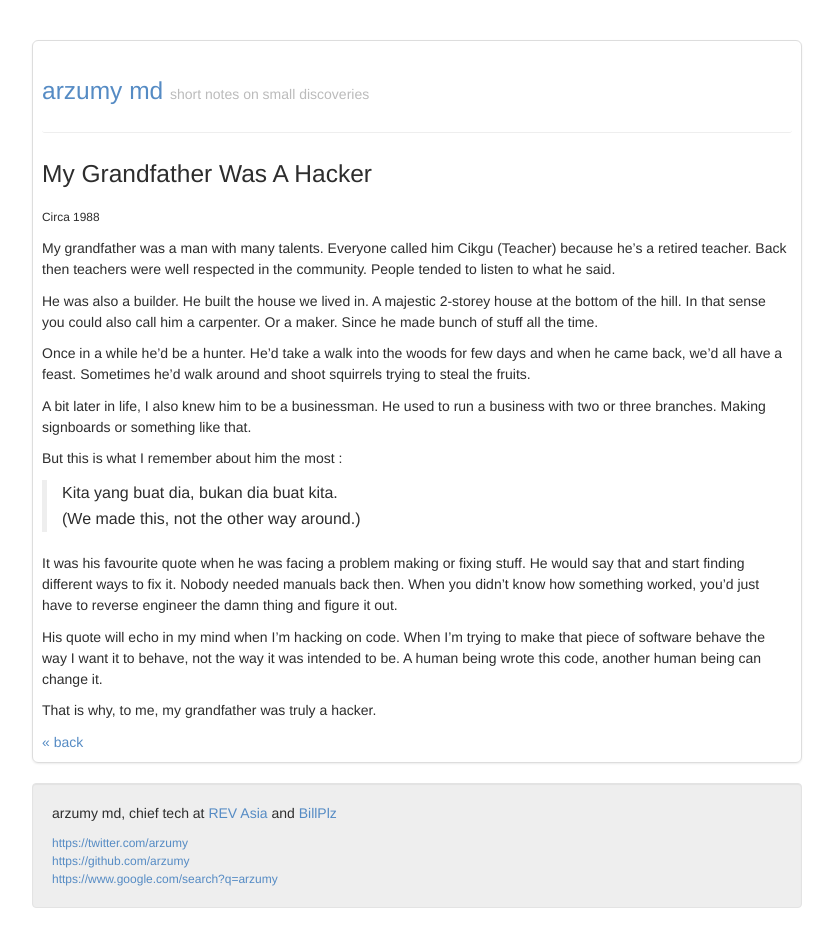
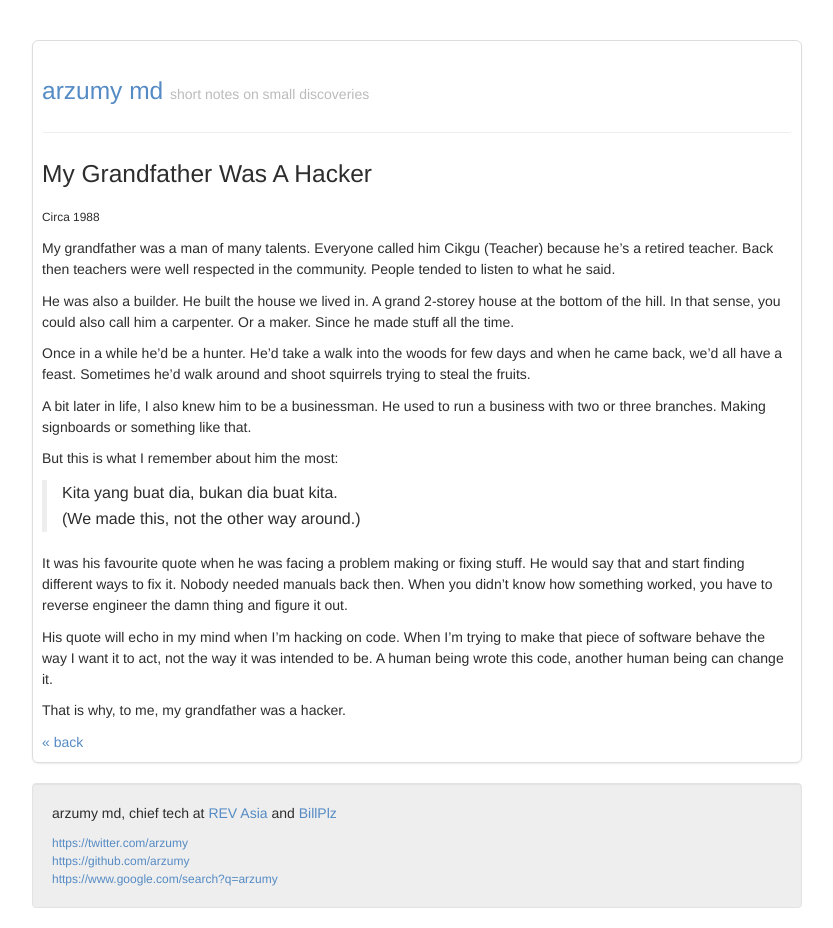
Before and after one commit to arzumy/arzumy.github.com, a Jekyll site: the page built from _posts/1988-01-01-my-grandfather-was-a-hacker.md, in a window 1280 px wide. Shown: the whole page, without its empty margins (223-1056 px from the left). Built offline with Jekyll 4.4.1, drawn with Linux system fonts in a browser that asks for light colours; nearby versions of some CDN libraries; some web fonts are replaced; Markdown is read by kramdown in place of the engine named in the settings.

Commit message:
edited 1988-01-01

```diff
--- a/_posts/1988-01-01-my-grandfather-was-a-hacker.md
+++ b/_posts/1988-01-01-my-grandfather-was-a-hacker.md
@@ -5,23 +5,22 @@ tags : [hacker, memoir, attitude]
 ---
 <p><small>Circa 1988</small></p>
 
-My grandfather was a man with many talents. Everyone called him Cikgu (Teacher) because he's a retired teacher. Back then teachers were well respected in the community. People tended to listen to what he said.
+My grandfather was a man of many talents. Everyone called him Cikgu (Teacher) because he's a retired teacher. Back then teachers were well respected in the community. People tended to listen to what he said.
 
-He was also a builder. He built the house we lived in. A majestic 2-storey house at the bottom of the hill. In that sense you could also call him a carpenter. Or a maker. Since he made bunch of stuff all the time.
+He was also a builder. He built the house we lived in. A grand 2-storey house at the bottom of the hill. In that sense, you could also call him a carpenter. Or a maker. Since he made stuff all the time.
 
 Once in a while he'd be a hunter. He'd take a walk into the woods for few days and when he came back, we'd all have a feast. Sometimes he'd walk around and shoot squirrels trying to steal the fruits.
 
 A bit later in life, I also knew him to be a businessman. He used to run a business with two or three branches. Making signboards or something like that.
 
-But this is what I remember about him the most :
+But this is what I remember about him the most:
 
 > Kita yang buat dia, bukan dia buat kita.
 >
 > (We made this, not the other way around.)
 
+It was his favourite quote when he was facing a problem making or fixing stuff. He would say that and start finding different ways to fix it. Nobody needed manuals back then. When you didn't know how something worked, you have to reverse engineer the damn thing and figure it out.
 
-It was his favourite quote when he was facing a problem making or fixing stuff. He would say that and start finding different ways to fix it. Nobody needed manuals back then. When you didn't know how something worked, you'd just have to reverse engineer the damn thing and figure it out.
+His quote will echo in my mind when I'm hacking on code. When I'm trying to make that piece of software behave the way I want it to act, not the way it was intended to be. A human being wrote this code, another human being can change it.
 
-His quote will echo in my mind when I'm hacking on code. When I'm trying to make that piece of software behave the way I want it to behave, not the way it was intended to be. A human being wrote this code, another human being can change it.
-
-That is why, to me, my grandfather was truly a hacker.
+That is why, to me, my grandfather was a hacker.
```
